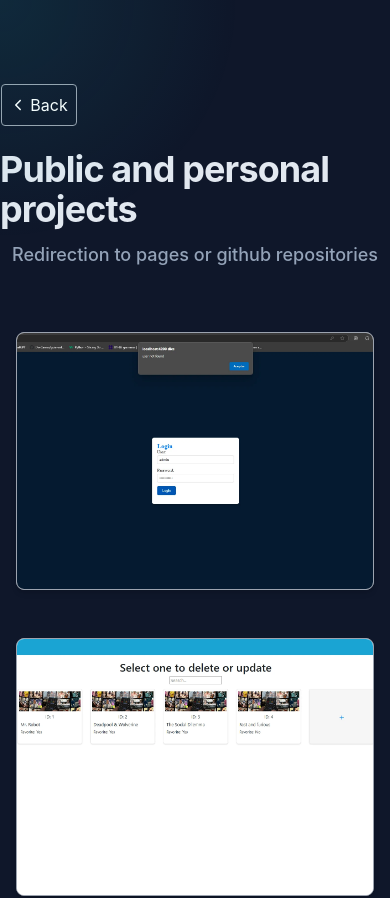
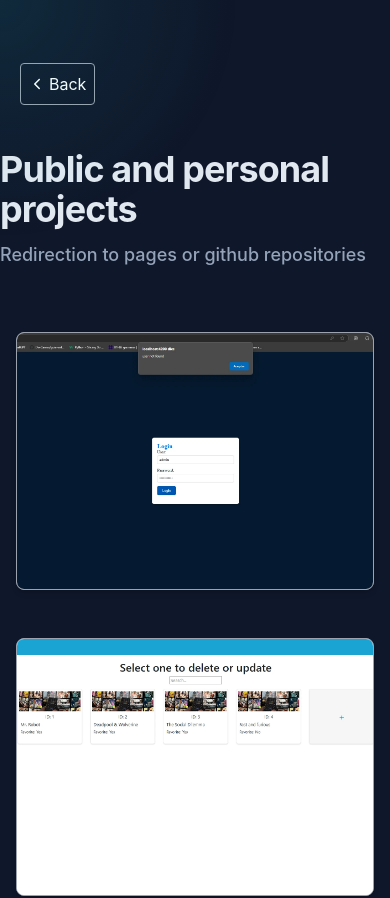
Before and after one commit to BryanRuizz/v1, a React (Vite) app: page /Projects in a window 390 px wide. Shown: the top 898 px of the page. Built offline with nearby package versions, Linux system fonts and the light colour scheme.

Commit message:
error: update page
reviewing if 404 affect my routing

```diff
--- a/src/App.tsx
+++ b/src/App.tsx
@@ -3,7 +3,7 @@ import { Route, Routes } from "react-router-dom"
 import Portafolio from "./pages/PortafolioBody"
 import Projects from "./pages/Projects"
 import Projectbyone from "./pages/Projectbyone"
-import Error404 from "./pages/Error404"
+// import Error404 from "./pages/Error404"
 
 
 function App() {
@@ -14,7 +14,7 @@ function App() {
         <Route path={'/'} element={<Portafolio />} />
         <Route path={'/Projects'} element={<Projects />} />
         <Route path={'/ProjectByOne'} element={<Projectbyone />} />
-        <Route path="*" element={<Error404 />} />
+        {/* <Route path="*" element={<Error404 />} /> */}
       </Routes>
     </div >
   )
--- a/src/common/ProjectsSection.tsx
+++ b/src/common/ProjectsSection.tsx
@@ -62,6 +62,7 @@ const ProjectsSection = () => {
                                 <img alt="Bu just info" loading="lazy" width="200" height="58" decoding="async" data-nimg="1" className="rounded border-2 border-slate-200/10 transition group-hover:border-slate-200/30 sm:order-1 sm:col-span-2 sm:translate-y-1" style={{ color: "transparent" }}
                                     srcSet={info.srcsett}
                                     src={info.mainimg}
+
                                 ></img>
                             </div>
                         </li>
--- a/src/data/allprojects.ts
+++ b/src/data/allprojects.ts
@@ -110,7 +110,7 @@ export const experienceDataDetail = [
         info: {
             P: "This is a web implementation of a real-time chat application using React for the frontend. In the application, users subscribe to a channel using Pusher, which allows them to listen and receive message events in real time. Messages sent by one user are instantly broadcast to everyone connected to that same channel.",
             ref: "Description",
-            img: "/public/chat/c3.webp",
+            img: "/chat/c3.webp",
             p2: "The backend, developed with Express, handles the creation of events and the connection to the Pusher channel. This allows any message sent by a user to be captured and transmitted to all subscribers of the channel, achieving a fluid and real-time communication.",
             ref2: "Express",
             images: [
--- a/src/index.css
+++ b/src/index.css
@@ -61,15 +61,18 @@ code {
     left: 130px;
     /* width: 100% !important; */
   }
-  /* .floatback{
-    height: 10vh !important;
-  } */
+  .noneed {
+    display: none;
+  }
 }
 @media (max-width: 735px) {
   .floatbutton {
     position: absolute !important;
     top: 3.5vh !important;
     left: 120px;
+  }
+  .noneed {
+    display: none;
   }
 }
 @media (max-width: 650px) {
@@ -78,11 +81,25 @@ code {
     top: 3.5vh !important;
     left: 115px;
   }
+  .noneed {
+    display: none;
+  }
 }
-@media (max-width: 550px) {
+@media (max-width: 502px) {
   .floatbutton {
     position: absolute !important;
     top: 3.5vh !important;
-    left: 100px;
+    left: 90px;
+  }
+  .noneed {
+    display: none;
   }
 }
+
+@media (max-width: 650px) {
+ .phonev{
+  position: absolute !important;
+  /* top: 3.5vh !important; */
+  left: 20px !important;
+ }
+}
--- a/src/pages/Projectbyone.tsx
+++ b/src/pages/Projectbyone.tsx
@@ -63,7 +63,7 @@ const Projectbyone = () => {
                     <ul className="flex flex-col items-center justify-center space-y-4 p-0 m-0 h-full noneed">
                         {data.length !== 0 && data.index.map((item: any, key: any) => (
                             <li key={key}>
-                                <a href={`#${item}`} className="text-slate-400 hover:text-slate-200">
+                                <a href={`#${item}`} className="text-slate-400 hover:text-slate-200 noneed">
                                     {item}
                                 </a>
                             </li>
@@ -91,7 +91,7 @@ const Projectbyone = () => {
 
                                     <div style={{ marginTop: "80px" }}>
                                         <div className="relative group bg-white border border-gray-400 shadow-md rounded-lg overflow-hidden">
-                                            <img src={data.info.img} className="object-contain w-full h-auto" alt="aa" />
+                                            <img src={data.info.img} className="object-contain w-full h-auto" alt="aa"loading="lazy" />
                                         </div>
                                     </div>
 
@@ -107,6 +107,7 @@ const Projectbyone = () => {
                                                         src={`${item}`}
                                                         className="object-contain w-full h-auto"
                                                         alt="aa"
+                                                        loading="lazy"
                                                     />
                                                 </div>
                                             </div>
--- a/src/pages/Projects.tsx
+++ b/src/pages/Projects.tsx
@@ -46,7 +46,7 @@ const Projects = () => {
         <div style={{ height: "auto", width: "100%", display: "flex", alignItems: "center", justifyContent: "center", background: "", marginBottom: "50px" }}>
           <button
             onClick={() => navigate("/")}
-            className="bg-slate-900 flex items-center space-x-2 p-2 rounded border border-gray-400 transition-colors duration-300 hover:bg-[#082f49]"
+            className="bg-slate-900 flex items-center space-x-2 p-2 rounded border border-gray-400 transition-colors duration-300 hover:bg-[#082f49] phonev"
           >
             <span className="flex items-center text-white leading-normal">
               <IoIosArrowBack className="mr-1" /> Back
@@ -55,9 +55,11 @@ const Projects = () => {
         </div>
       </div>
 
-      <div className="flex flex-col items-center justify-center h-full mb-12 responsivephone" style={{ justifySelf: "center", background: "" }}>
-        <h1 className="text-4xl font-bold tracking-tight text-slate-200 sm:text-5xl">Public and personal projects</h1>
-        <h2 className=" mt-3 text-lg font-medium leading-normal text-slate-400 sm:text-xl">Redirection to pages or github repositories </h2>
+      <div className="flex flex-col items-center justify-center h-full mb-12 responsivephone" style={{ background: "" }}>
+        <div className="4/5" style={{ background: "" }}>
+          <h1 className="text-4xl font-bold tracking-tight text-slate-200 sm:text-5xl">Public and personal projects</h1>
+          <h2 className=" mt-3 text-lg font-medium leading-normal text-slate-400 sm:text-xl">Redirection to pages or github repositories </h2>
+        </div>
       </div>
 
       <div className="min-h-screen bg-slate-900 relative">
@@ -68,13 +70,12 @@ const Projects = () => {
           {data.map((item, index) => (
 
             < div key={`${"projectId" + index}`} className="relative group bg-white border border-gray-400 shadow-md rounded-lg overflow-hidden flex flex-col transform transition-transform duration-300 hover:translate-y-[-10px] hover:border-[#7F9B8F]" >
-              <img src={`${item.Img}`} className="object-cover w-full h-64 flex-grow-0" alt={`${item.ImgDesc}`} />
+              <img src={`${item.Img}`} className="object-cover w-full h-64 flex-grow-0" alt={`${item.ImgDesc}`} loading="lazy" />
               < div className="absolute inset-0 bg-gray-800 bg-opacity-50 flex flex-col opacity-0 group-hover:opacity-100 transition-opacity duration-300" >
+                <div className="bg-slate-900 text-slate-400 p-1 rounded-lg absolute top-2 left-2" style={{ zIndex: "1000" }}>
+                  <p className="mb-1">{item.date}</p>
+                </div>
                 < div className="flex-grow flex items-center justify-center space-x-16 p-4" >
-
-                  <div className="bg-slate-900 text-slate-400 p-1 rounded-lg absolute top-2 left-2">
-                    <p className="mb-1">{item.date}</p>
-                  </div>
 
                   {
                     item.Uri !== "" && (
```
Also changed, not shown: src/common/Experience.tsx (+0 -28 lines).
